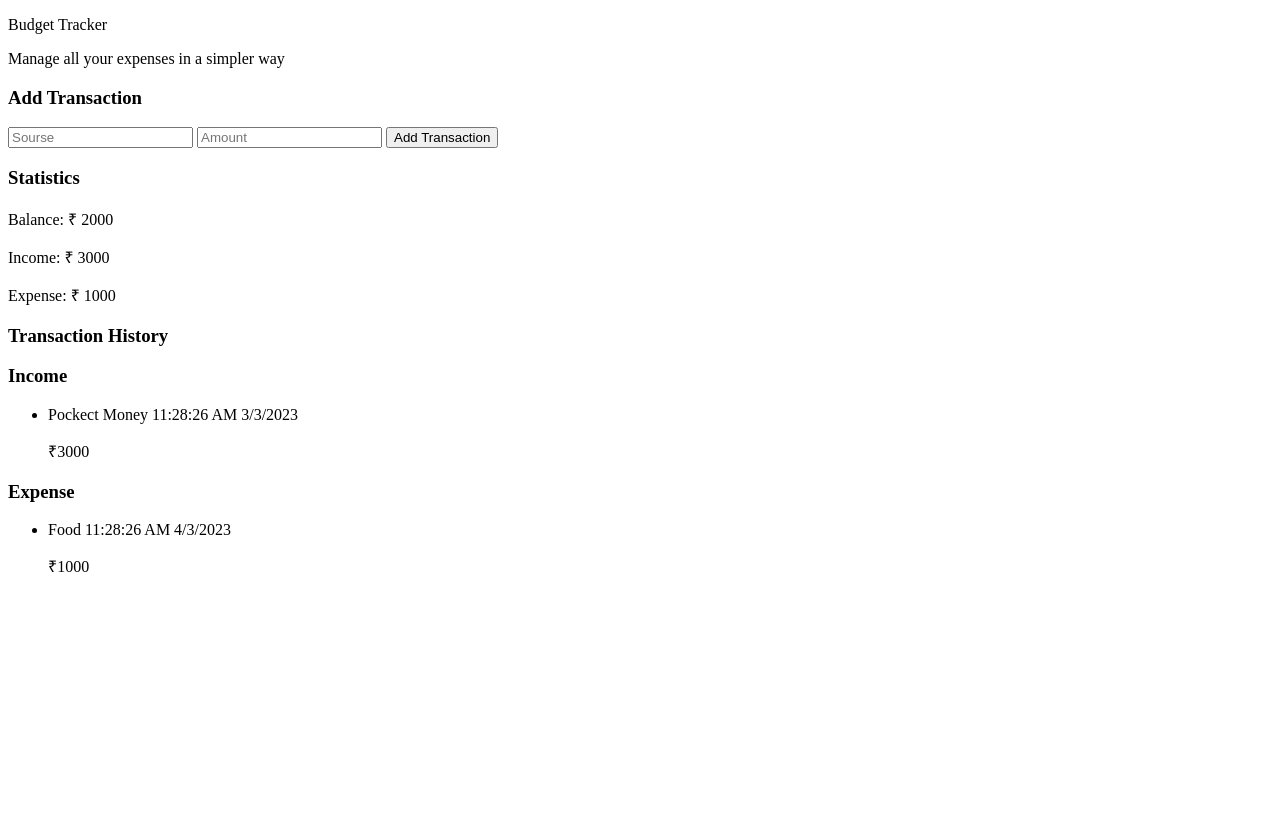
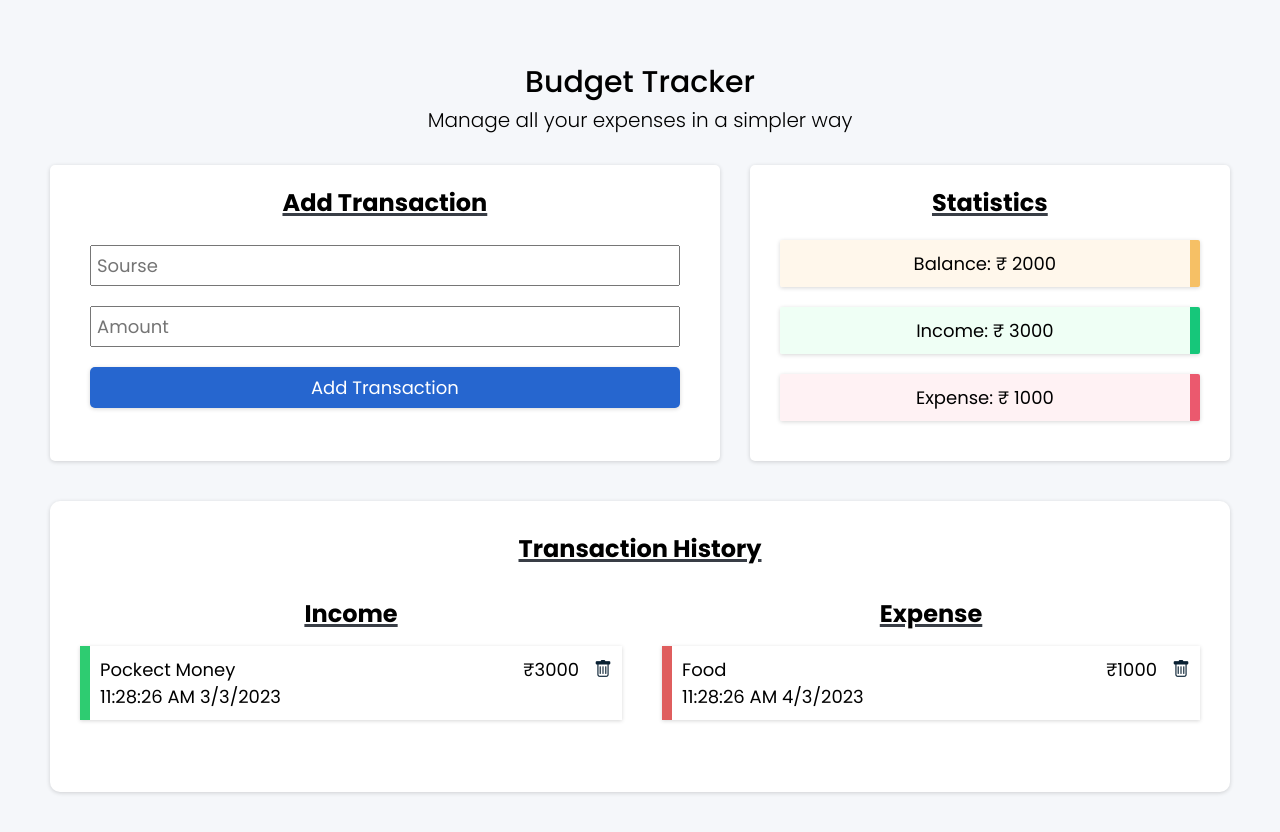
Before and after one commit to kushal1997/budget_tracker, a plain HTML site: page index.html in a window 1280 px wide. Before the commit the page ends 800 px from the top, so only its background shows below. Drawn offline with nearby package versions, Linux system fonts and the light colour scheme.

Commit message:
template linked with css

```diff
--- a/index.html
+++ b/index.html
@@ -15,7 +15,7 @@
             <div class="innerWrap">
                 <section class="heading">
                     <p class="title">Budget Tracker</p>
-                    <p class="subtitile">Manage all your expenses in a simpler way</p>
+                    <p class="subtitle">Manage all your expenses in a simpler way</p>
 
                 </section>
                 <section class="transactionControl">
@@ -43,6 +43,7 @@
                 </section>
                 <section class="transactionHistory">
                     <h3>Transaction History</h3>
+                    <div class="records">
                         <div class="income">
                             <h3>Income</h3>
                             <ul class="incomeList">
@@ -69,6 +70,8 @@
                                 </li>
                             </ul>
                         </div>
+                    </div>
+
 
                 </section>
             </div>
--- a/style.css
+++ b/style.css
@@ -0,0 +1,170 @@
+@import url('https://fonts.googleapis.com/css2?family=Poppins:ital,wght@0,100;0,200;0,300;0,400;0,500;0,600;0,700;0,800;0,900;1,100;1,200;1,300;1,400;1,500;1,600;1,700;1,800;1,900&family=Roboto&display=swap');
+@import url("https://cdn.jsdelivr.net/npm/bootstrap-icons@1.8.2/font/bootstrap-icons.css");
+
+:root{
+    --box-shadow: rgba(0, 0, 0, 0.16) 0px 1px 4px;
+}
+
+* {
+    margin: 0;
+    padding: 0;
+    box-sizing: border-box;
+    font-size: 16px;
+    font-family: 'Poppins', sans-serif;
+    text-decoration: none;
+    list-style: none;
+}
+
+h3{
+    text-align: center;
+    margin-bottom: 15px;
+    text-decoration: underline solid #393E46 3px;
+    font-size: 24px;
+}
+
+.outerWrap{
+    width: 100;
+    min-height: 100vh;
+    background-color: #F5F7FA;
+    padding: 30px;
+}
+
+.innerWrap{
+    max-width: 1200px;
+    margin: auto;
+}
+
+.heading{
+    margin: 30px auto;
+    padding: 0px 20px;
+}
+
+.heading .title{
+    font-size: 30px;
+    color: #000000;
+    font-weight: 500;
+    text-align: center;
+}
+
+.heading .subtitle{
+    font-size: 20px;
+    color: #000000;
+    font-weight: 300;
+    text-align: center;
+}
+
+.transactionControl{
+    display: flex;
+    justify-content: space-between;
+    flex-wrap: wrap;
+    gap: 10px;
+    margin: 30px auto;
+}
+.actions, .stats{
+    flex-grow: 1;
+    background-color: #FFFFFF;
+    padding: 20px;
+    box-shadow: var(--box-shadow);
+    border-radius: 5px;
+    margin: 0px 10px;
+}
+.actions .add{
+    display: flex;
+    flex-direction: column;
+    margin: 10px;
+}
+.actions .add input{
+    font-size: 18px;
+    padding: 5px;
+    margin: 10px;
+}
+.actions .add input[type="submit"]{
+    padding: 7px 15px;
+    border-radius: 5px;
+    border: 0px;
+    background-color: #2666CF;
+    color: #FFFFFF;
+    cursor: pointer;
+    box-shadow: var(--box-shadow);
+}
+.stats p{
+    background-color: #bed7ff;
+    margin: 20px 10px;
+    padding: 10px 20px;
+    box-shadow: var(--box-shadow);
+    font-size: 18px;
+    border-radius: 2px;
+    text-align: center;
+}
+.stats p.balance{
+    background-color: #fff2dd92;
+    border-right: 10px solid #F6C065;
+}
+.stats p.income{
+    background-color:#e7fff1ad ;
+    border-right: 10px solid #16c77a;
+}
+.stats p.expense{
+    background-color: #ffeef0bb;
+    border-right: 10px solid #EB596E;
+}
+.stats p span{
+    font-size: 18px;
+}
+
+.transactionHistory{
+    margin: 40px 10px;
+    background-color: #FFFFFF;
+    border-radius: 10px;
+    padding: 30px 0px;
+    box-shadow: var(--box-shadow);
+}
+
+.records{
+    display: flex;
+    justify-content: space-around;
+    flex-wrap: wrap;
+    gap: 20px;
+    margin: 20px;
+}
+.records div{
+    flex-grow: 1;
+    padding: 10px;
+}
+.records li{
+    display: flex;
+    justify-content: space-between;
+    background-color: #FFFFFF;
+    padding: 10px;
+    margin: 12px 0px;
+    min-width: 250px;
+    font-size: 18px;
+    box-shadow: var(--box-shadow);
+}
+.records .income li{
+    border-left: 10px solid #2ECC71;
+}
+.records .expense li{
+    border-left: 10px solid #DF5E5E;
+}
+.records li p:first-child{
+    flex-grow: 1;
+    display: flex;
+    flex-direction: column;
+}
+.records span{
+    font-size: 18px;
+}
+.records span#time{
+    color: #717171;
+    font-size: 12px;
+}
+.records i.delete{
+    margin-left: 15px;
+    color: #082032;
+    cursor: pointer;
+    font-size: 18px;
+}
+.records i.delete:hover{
+    color: #B42B51;
+}
```
Lines whose indentation alone changed are shown as unchanged.
